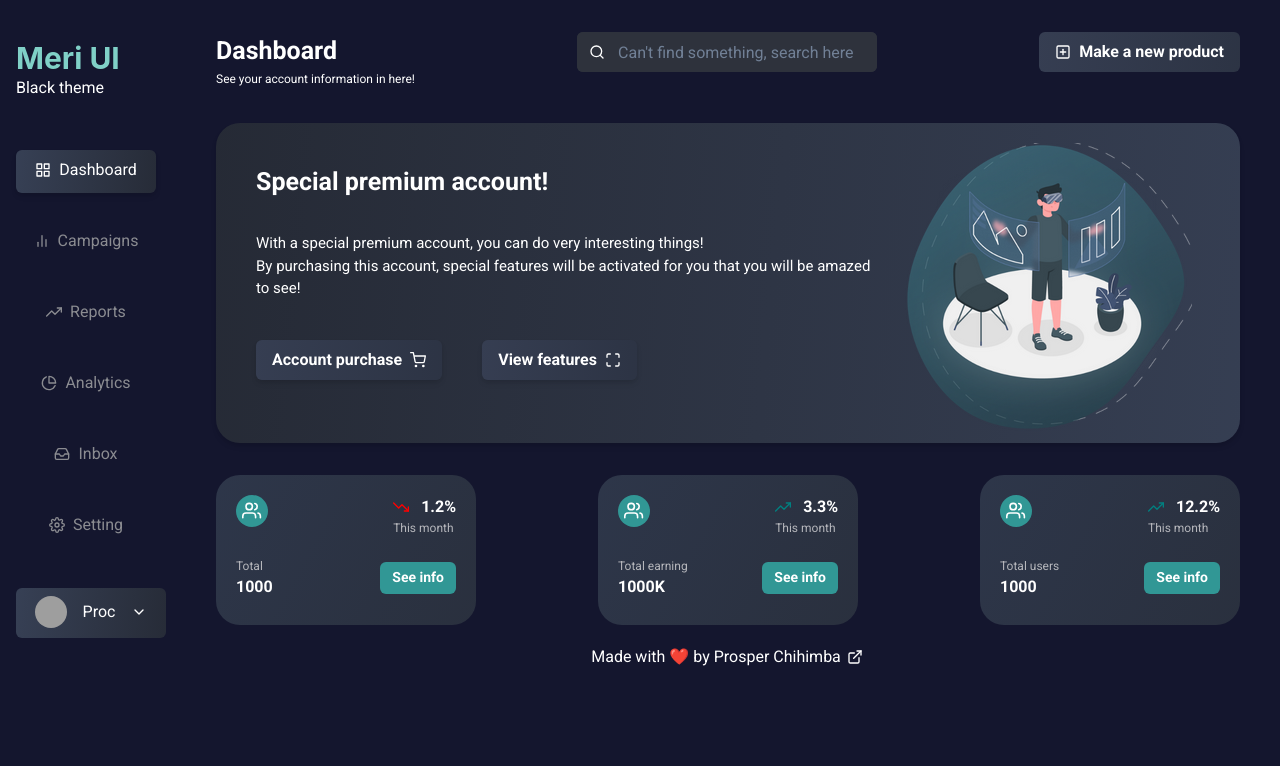
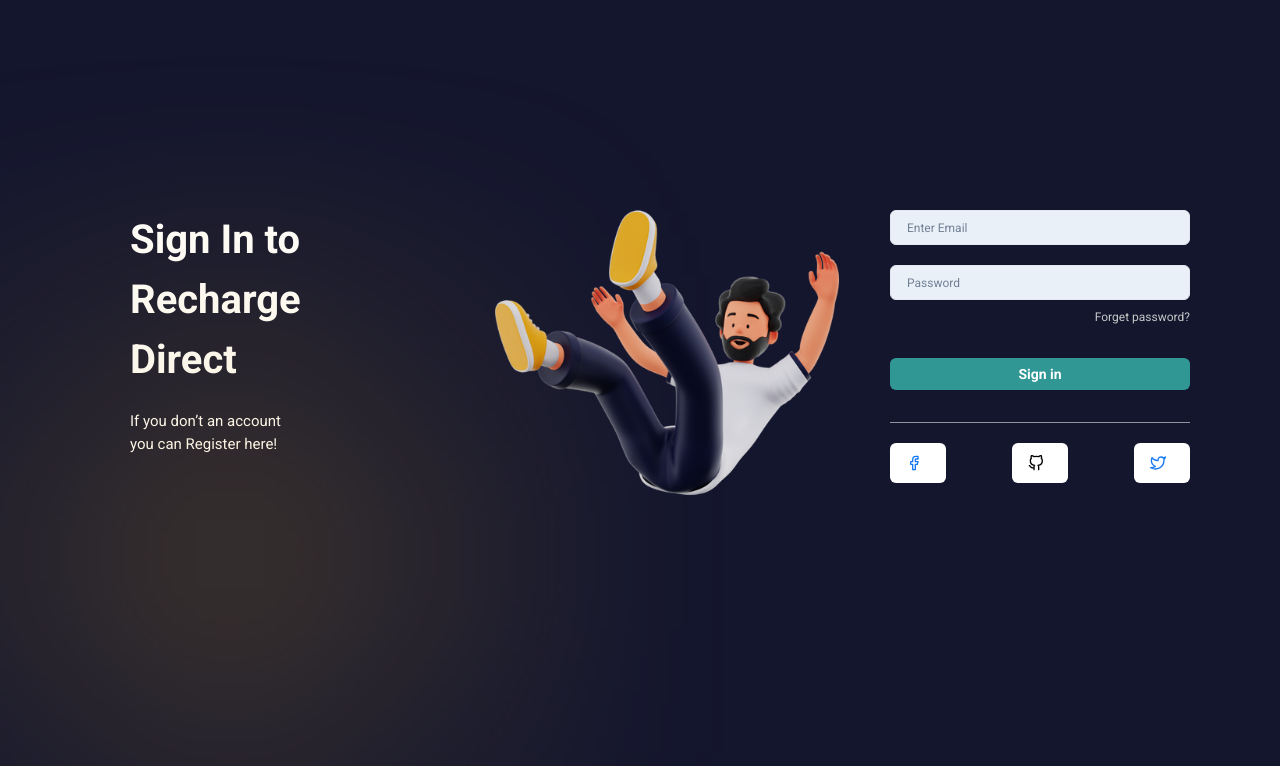
Before and after one commit to ProsperChihimba/meri-dashboard-dark, a React (Create React App) app: page / in a window 1280 px wide. Shown: the top 766 px of the page. Built offline with nearby package versions, Linux system fonts and the light colour scheme; grey boxes are pictures that could not be loaded.

Commit message:
Add: Login screen component and design

```diff
--- a/src/App.js
+++ b/src/App.js
@@ -3,14 +3,16 @@
 import SideBar from './components/sideBar'
 import Main from './components/main'
 import './App.css'
+import Login from './components/login'
 
 const App = () => {
   return (
     <ChakraProvider>
-      <div className='App'>
+      {/* <div className='App'>
         <SideBar />
         <Main />
-      </div>
+      </div> */}
+      <Login />
     </ChakraProvider>
 
   )
--- /dev/null
+++ b/src/components/login/index.jsx
@@ -0,0 +1,66 @@
+import React from 'react'
+import {
+    Box,
+    Flex,
+    Center,
+    Text,
+    Spacer,
+    Image,
+    Button,
+    FormControl,
+    Input,
+    Divider,
+    Highlight
+} from '@chakra-ui/react'
+import { FiFacebook, FiGithub, FiTwitter } from 'react-icons/fi';
+import logpic from '../../assets/login.png'
+
+const Login = () => {
+    return (
+        <Box m={50} fontFamily='Roboto, sans-serif'>
+            <Flex>
+                <Flex direction='column' mt={40} ml={20} mr={10} >
+                    <Flex direction='column'>
+                        <Text color='white' as='b' fontSize={40}>Sign In to</Text>
+                        <Text color='white' as='b' fontSize={40}>Recharge Direct</Text>
+                    </Flex>
+                    <Flex direction='column' mt={5}>
+                        <Text color='white' fontSize={15}>If you don’t an account</Text>
+                        <Text color='white' fontSize={15}>
+                            you can Register here!
+                        </Text>
+                    </Flex>
+                    <Box h={200} w={200} bg='#DDA82A' filter='blur(157px)'></Box>
+                </Flex>
+                <Center >
+                    <Image src={logpic} w='80%' />
+                </Center>
+                <Spacer />
+                <Box mt={40} mr={10} >
+                    <Center>
+                        <FormControl>
+                            <Flex direction='column'>
+                                <Input type='email' placeholder='Enter Email' bg='#EAF0F7' w={300} h={35} mb={5} fontSize={12} />
+                                <Input type='password' placeholder='Password' bg='#EAF0F7' w={300} h={35} fontSize={12} />
+                                <Text textAlign='right' color='#C7C7C7' fontSize={12} mt={2}>Forget password?</Text>
+                                <Button colorScheme='teal' size='sm' mt={8} mb={8}>
+                                    Sign in
+                                </Button>
+                                <Divider />
+                                <Flex mt={5}>
+                                    <Button bg='white' leftIcon={<FiFacebook color='#1778F2' />} />
+                                    <Spacer />
+                                    <Button bg='white' leftIcon={<FiGithub color='black' />} />
+                                    <Spacer />
+                                    <Button bg='white' leftIcon={<FiTwitter color='#1778F2' />}/>
+                                </Flex>
+                            </Flex>
+                        </FormControl>
+                    </Center>
+                </Box>
+            </Flex>
+        </Box>
+    )
+}
+
+export default Login
```
Also changed, not shown: src/assets/login.png (added).
